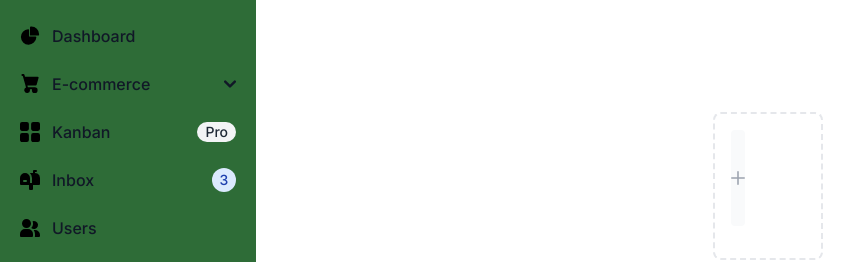
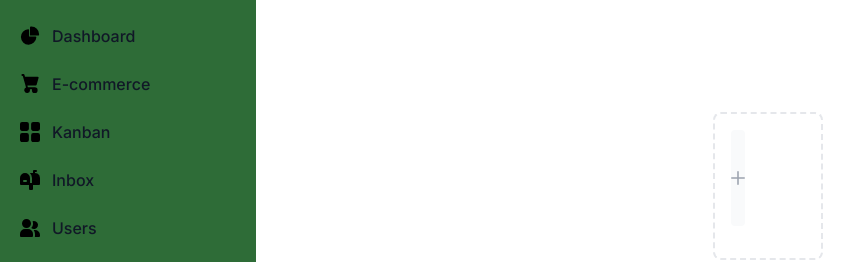
Before and after one commit to EdgarAllan07/sistema-inventario, a Next.js app: page / in a window 1280 px wide. Shown: the top 262 px of the page, without its empty margins (0-866 px from the left). Built offline with nearby package versions, Linux system fonts and the light colour scheme.

Commit message:
Arreglando algunos detalles sobre el sidebar

```diff
--- a/src/components/SideBar.jsx
+++ b/src/components/SideBar.jsx
@@ -31,9 +31,7 @@ function SideBar() {
                      <path d="M15 12a1 1 0 0 0 .962-.726l2-7A1 1 0 0 0 17 3H3.77L3.175.745A1 1 0 0 0 2.208 0H1a1 1 0 0 0 0 2h.438l.6 2.255v.019l2 7 .746 2.986A3 3 0 1 0 9 17a2.966 2.966 0 0 0-.184-1h2.368c-.118.32-.18.659-.184 1a3 3 0 1 0 3-3H6.78l-.5-2H15Z"/>
                   </svg>
                   <span class="flex-1 ms-3 text-left rtl:text-right whitespace-nowrap">E-commerce</span>
-                  <svg class="w-3 h-3" aria-hidden="true" xmlns="http://www.w3.org/2000/svg" fill="none" viewBox="0 0 10 6">
-                     <path stroke="currentColor" stroke-linecap="round" stroke-linejoin="round" stroke-width="2" d="m1 1 4 4 4-4"/>
-                  </svg>
+
             </button>
             <ul id="dropdown-example" class="hidden py-2 space-y-2">
                   <li>
@@ -53,7 +51,7 @@ function SideBar() {
                   <path d="M6.143 0H1.857A1.857 1.857 0 0 0 0 1.857v4.286C0 7.169.831 8 1.857 8h4.286A1.857 1.857 0 0 0 8 6.143V1.857A1.857 1.857 0 0 0 6.143 0Zm10 0h-4.286A1.857 1.857 0 0 0 10 1.857v4.286C10 7.169 10.831 8 11.857 8h4.286A1.857 1.857 0 0 0 18 6.143V1.857A1.857 1.857 0 0 0 16.143 0Zm-10 10H1.857A1.857 1.857 0 0 0 0 11.857v4.286C0 17.169.831 18 1.857 18h4.286A1.857 1.857 0 0 0 8 16.143v-4.286A1.857 1.857 0 0 0 6.143 10Zm10 0h-4.286A1.857 1.857 0 0 0 10 11.857v4.286c0 1.026.831 1.857 1.857 1.857h4.286A1.857 1.857 0 0 0 18 16.143v-4.286A1.857 1.857 0 0 0 16.143 10Z"/>
                </svg>
                <span class="flex-1 ms-3 whitespace-nowrap">Kanban</span>
-               <span class="inline-flex items-center justify-center px-2 ms-3 text-sm font-medium text-gray-800 bg-gray-100 rounded-full dark:bg-gray-700 dark:text-gray-300">Pro</span>
+
             </a>
          </li>
          <li>
@@ -62,7 +60,7 @@ function SideBar() {
                   <path d="m17.418 3.623-.018-.008a6.713 6.713 0 0 0-2.4-.569V2h1a1 1 0 1 0 0-2h-2a1 1 0 0 0-1 1v2H9.89A6.977 6.977 0 0 1 12 8v5h-2V8A5 5 0 1 0 0 8v6a1 1 0 0 0 1 1h8v4a1 1 0 0 0 1 1h2a1 1 0 0 0 1-1v-4h6a1 1 0 0 0 1-1V8a5 5 0 0 0-2.582-4.377ZM6 12H4a1 1 0 0 1 0-2h2a1 1 0 0 1 0 2Z"/>
                </svg>
                <span class="flex-1 ms-3 whitespace-nowrap">Inbox</span>
-               <span class="inline-flex items-center justify-center w-3 h-3 p-3 ms-3 text-sm font-medium text-blue-800 bg-blue-100 rounded-full dark:bg-blue-900 dark:text-blue-300">3</span>
+
             </a>
          </li>
          <li>
```
